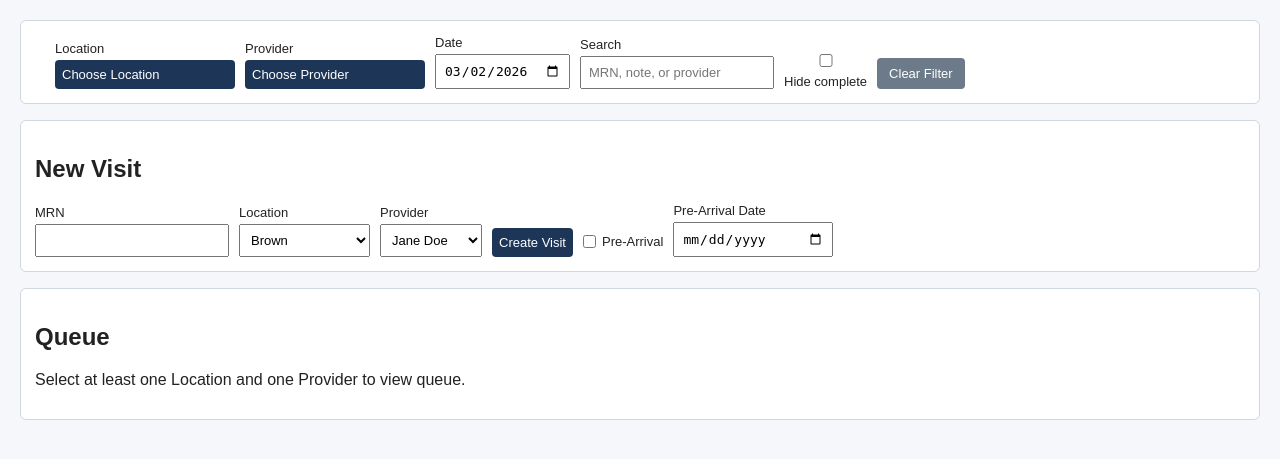
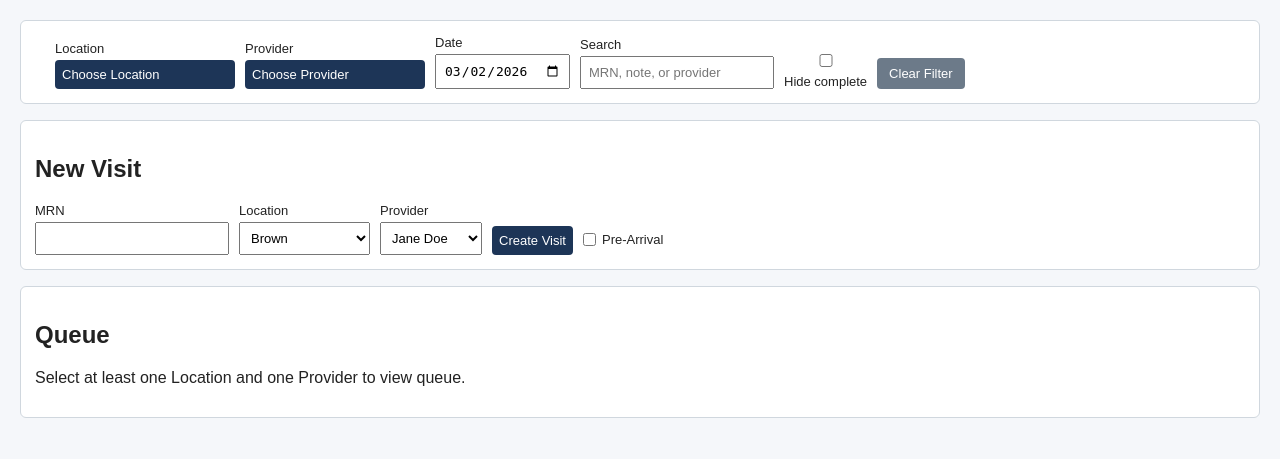
Before and after one commit to TangoOscarTango/Ncf-PtWait, a FastAPI app: page /dashboard in a window 1280 px wide. Shown: the part 100-559 px from the top of the page. Run offline with FastAPI, Linux system fonts and the light colour scheme; the visitor is signed in with stand-in values (Sample User, id 1).

Commit message:
Hide pre-arrival date until enabled

```diff
--- a/static/styles.css
+++ b/static/styles.css
@@ -1,4 +1,5 @@
 body { font-family: Arial, sans-serif; background: #f5f7fa; margin: 0; color: #222; }
+[hidden] { display: none !important; }
 .top-nav { background: #1d3557; color: white; display: flex; justify-content: space-between; padding: 10px 20px; align-items: center; }
 .top-nav a, .top-nav span { color: white; margin-left: 12px; text-decoration: none; font-size: 14px; }
 .nav-user { font-weight: 600; }
```
